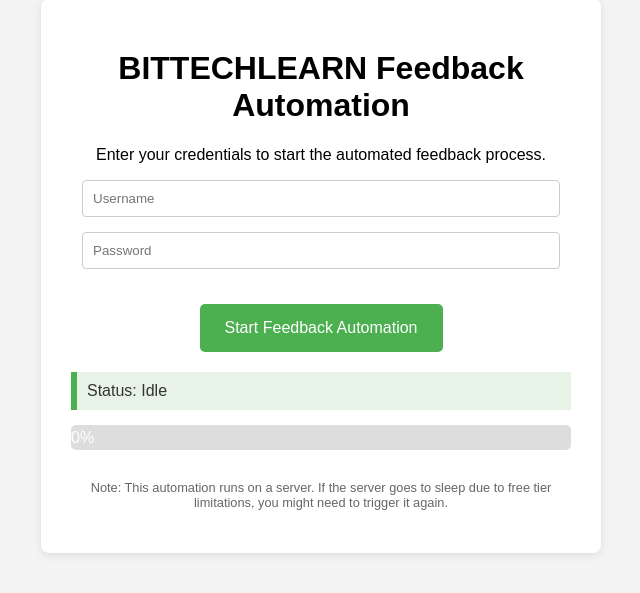
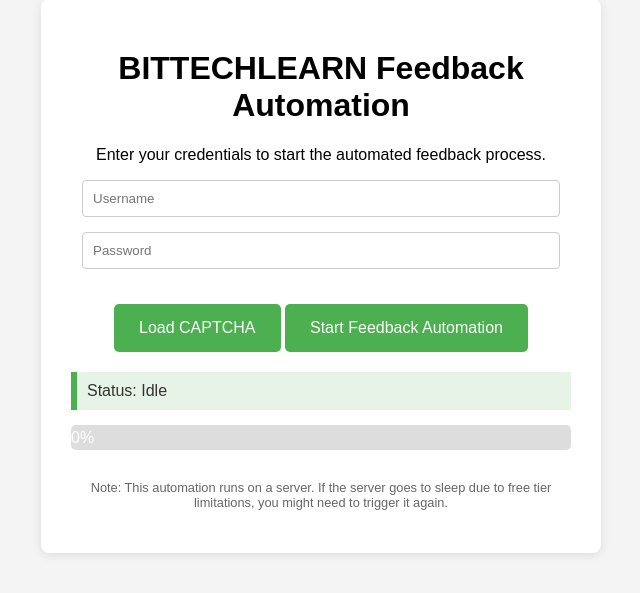
Before and after one commit to gkongit2/your-automation-app, a Flask app: page / in a window 1280 px wide. Shown: the part 51-644 px from the top of the page, without its empty margins (319-959 px from the left). Run offline with Flask 3, Linux system fonts and the light colour scheme.

Commit message:
deal with captcha

```diff
--- a/app.py
+++ b/app.py
@@ -1,4 +1,4 @@
-from flask import Flask, request, jsonify, render_template
+from flask import Flask, request, jsonify, render_template, send_file
 from selenium import webdriver
 from selenium.webdriver.common.by import By
 from selenium.webdriver.support.ui import WebDriverWait
@@ -15,7 +15,7 @@ automation_status = {"message": "Idle", "progress": 0}
 
 # Function to run the Selenium automation
 # Now accepts username and password as arguments
-def run_feedback_automation_task(username, password):
+def run_feedback_automation_task(username, password, captcha):
     global automation_status
     automation_status = {"message": "Starting automation...", "progress": 5}
 
@@ -34,15 +34,23 @@ def run_feedback_automation_task(username, password):
 
         # --- Automated Login Steps ---
         # Replace 'username_id', 'password_id', 'login_button_id' with actual IDs from the website
-        username_field = wait.until(EC.presence_of_element_located((By.ID, "txtUserName")))
+        username_field = wait.until(EC.presence_of_element_located((By.ID, "TXTUSN")))
         username_field.send_keys(username)
         print("Entered username.")
 
-        password_field = wait.until(EC.presence_of_element_located((By.ID, "txtPassword")))
+        password_field = wait.until(EC.presence_of_element_located((By.ID, "TXTPASSWORD")))
         password_field.send_keys(password)
         print("Entered password.")
 
-        login_button = wait.until(EC.element_to_be_clickable((By.ID, "btnLogin")))
+        wait.until(EC.element_to_be_clickable((By.ID, "BTN_GetCaptcha0"))).click()
+        time.sleep(2)
+        captcha_element = wait.until(EC.presence_of_element_located((By.ID, "Image2")))
+        captcha_element.screenshot("static/captcha.png")
+
+        captcha_field = wait.until(EC.presence_of_element_located((By.ID, "txtVerificationCode")))
+        captcha_field.send_keys(captcha)
+
+        login_button = wait.until(EC.element_to_be_clickable((By.ID, "btn_Login")))
         login_button.click()
         print("Clicked login button.")
 
@@ -128,11 +136,12 @@ def start_automation():
     data = request.get_json()
     username = data.get('username')
     password = data.get('password')
+    captcha = data.get('captcha')
 
     if not username or not password:
         return jsonify({"status": "error", "message": "Username and password are required."}), 400
 
-    threading.Thread(target=run_feedback_automation_task, args=(username, password)).start()
+    threading.Thread(target=run_feedback_automation_task, args=(username, password, captcha)).start()
     return jsonify({"status": "initiated", "message": "Automation started in background."})
 
 @app.route('/status', methods=['GET'])
@@ -143,5 +152,41 @@ def get_status():
 def index():
     return render_template('index.html')
 
+@app.route('/captcha')
+def serve_captcha():
+    return send_file("static/captcha.png", mimetype='image/png')
+
+@app.route('/prepare-captcha', methods=['POST'])
+def prepare_captcha():
+    data = request.get_json()
+    username = data.get('username')
+    password = data.get('password')
+
+    if not username or not password:
+        return jsonify({"status": "error", "message": "Username and password are required."}), 400
+
+    def capture_captcha():
+        chrome_options = Options()
+        chrome_options.add_argument("--headless")
+        chrome_options.add_argument("--no-sandbox")
+        chrome_options.add_argument("--disable-dev-shm-usage")
+        driver = webdriver.Chrome(options=chrome_options)
+        wait = WebDriverWait(driver, 60)
+        try:
+            driver.get("https://bitwebserver.bittechlearn.online:8084/Students/SubjectTeacher.aspx")
+            wait.until(EC.presence_of_element_located((By.ID, "TXTUSN"))).send_keys(username)
+            wait.until(EC.presence_of_element_located((By.ID, "TXTPASSWORD"))).send_keys(password)
+            wait.until(EC.element_to_be_clickable((By.ID, "BTN_GetCaptcha0"))).click()
+            time.sleep(2)
+            captcha_element = wait.until(EC.presence_of_element_located((By.ID, "Image2")))
+            captcha_element.screenshot("static/captcha.png")
+        except Exception as e:
+            print(f"CAPTCHA capture error: {e}")
+        finally:
+            driver.quit()
+
+    threading.Thread(target=capture_captcha).start()
+    return jsonify({"status": "preparing", "message": "CAPTCHA is being prepared, please wait a moment."})
+
 if __name__ == '__main__':
     app.run()
--- a/templates/index.html
+++ b/templates/index.html
@@ -82,6 +82,20 @@
       <div>
         <input type="password" id="password" placeholder="Password" required />
       </div>
+
+      <button id="loadCaptchaBtn">Load CAPTCHA</button>
+
+      <div id="captchaSection" style="display: none">
+        <p>Please enter the CAPTCHA:</p>
+        <img id="captchaImage" src="/captcha" alt="CAPTCHA" />
+        <input
+          type="text"
+          id="captchaText"
+          placeholder="Enter CAPTCHA"
+          required
+        />
+      </div>
+
       <button id="startAutomationBtn">Start Feedback Automation</button>
       <div id="statusMessage">Status: Idle</div>
       <div class="progress-bar-container">
@@ -99,6 +113,12 @@
     const passwordInput = document.getElementById("password");
     const statusDiv = document.getElementById("statusMessage");
     const progressBar = document.getElementById("progressBar");
+
+    const captchaSection = document.getElementById("captchaSection");
+    const captchaImage = document.getElementById("captchaImage");
+    const loadCaptchaBtn = document.getElementById("loadCaptchaBtn");
+    const captchaInput = document.getElementById("captchaText");
+
     let statusInterval;
 
     async function updateStatus() {
@@ -106,74 +126,102 @@
         const response = await fetch("/status");
         const data = await response.json();
         statusDiv.innerText = "Status: " + data.message;
-          if (data.status === "error") {
+
+        if (data.progress === -1) {
             statusDiv.classList.add("error");
-            clearInterval(statusInterval);
-          } else {
-            statusDiv.classList.remove("error");
-          }
-
-          let progress = data.progress;
-          if (progress === -1) {
             progressBar.style.width = "100%";
             progressBar.style.backgroundColor = "#dc3545";
             progressBar.innerText = "Error!";
             clearInterval(statusInterval);
             startBtn.disabled = false;
-          } else {
-            progressBar.style.width = progress + "%";
-            progressBar.style.backgroundColor = "#04AA6D";
-            progressBar.innerText = progress + "%";
-            if (progress === 100) {
+            return;
+        }
+
+        statusDiv.classList.remove("error");
+        progressBar.style.width = data.progress + "%";
+        progressBar.innerText = data.progress + "%";
+
+        if (data.progress === 100) {
+            clearInterval(statusInterval);
+            startBtn.disabled = false;
+        }
+        } catch (err) {
+        statusDiv.innerText = "Error fetching status: " + err.message;
+        statusDiv.classList.add("error");
         clearInterval(statusInterval);
         startBtn.disabled = false;
         }
     }
-        } catch (error) {
-          statusDiv.innerText = "Error fetching status: " + error.message;
+
+    loadCaptchaBtn.addEventListener("click", async () => {
+        const username = usernameInput.value.trim();
+        const password = passwordInput.value.trim();
+
+        if (!username || !password) {
+        statusDiv.innerText = "Please enter username and password first.";
         statusDiv.classList.add("error");
-          clearInterval(statusInterval);
-          startBtn.disabled = false;
-          console.error("Error fetching status:", error);
-        }
+        return;
         }
 
-      startBtn.addEventListener("click", async function () {
-        const username = usernameInput.value;
-        const password = passwordInput.value;
+        loadCaptchaBtn.disabled = true;
+        statusDiv.innerText = "Preparing CAPTCHA...";
+        statusDiv.classList.remove("error");
 
-        if (!username || !password) {
-          statusDiv.innerText = "Please enter both username and password.";
+        const response = await fetch("/prepare-captcha", {
+        method: "POST",
+        headers: { "Content-Type": "application/json" },
+        body: JSON.stringify({ username, password }),
+        });
+
+        const data = await response.json();
+        if (data.status === "preparing") {
+        setTimeout(() => {
+            captchaImage.src = "/captcha?" + new Date().getTime(); // Cache-buster
+            captchaSection.style.display = "block";
+            statusDiv.innerText = "CAPTCHA loaded. Enter the text to continue.";
+            loadCaptchaBtn.disabled = false;
+        }, 3000); // allow enough time for captcha to render
+        } else {
+        statusDiv.innerText = "Failed to prepare CAPTCHA.";
+        statusDiv.classList.add("error");
+        loadCaptchaBtn.disabled = false;
+        }
+    });
+
+    startBtn.addEventListener("click", async () => {
+        const username = usernameInput.value.trim();
+        const password = passwordInput.value.trim();
+        const captcha = captchaInput.value.trim();
+
+        if (!username || !password || !captcha) {
+        statusDiv.innerText = "All fields including CAPTCHA are required.";
         statusDiv.classList.add("error");
         return;
         }
 
         startBtn.disabled = true;
-        statusDiv.innerText = "Starting automation... Please wait.";
+        statusDiv.innerText = "Starting automation...";
         statusDiv.classList.remove("error");
+
+        const response = await fetch("/start-automation", {
+        method: "POST",
+        headers: { "Content-Type": "application/json" },
+        body: JSON.stringify({ username, password, captcha }),
+        });
+
+        const data = await response.json();
+        if (data.status === "initiated") {
+        statusDiv.innerText = "Automation started. Please wait...";
         progressBar.style.width = "0%";
         progressBar.innerText = "0%";
-
-        try {
-          const response = await fetch("/start-automation", {
-            method: "POST",
-            headers: {
-              "Content-Type": "application/json",
-            },
-            body: JSON.stringify({ username: username, password: password }), // Send credentials
-          });
-          const data = await response.json();
-          statusDiv.innerText = "Automation initiated: " + data.message;
         statusInterval = setInterval(updateStatus, 3000);
-        } catch (error) {
-          statusDiv.innerText = "Error initiating automation: " + error.message;
+        } else {
+        statusDiv.innerText = "Error: " + data.message;
         statusDiv.classList.add("error");
         startBtn.disabled = false;
-          console.error("Error initiating automation:", error);
         }
     });
+    </script>
 
-      updateStatus(); // Initial status update
-    </script>
   </body>
 </html>
```
Lines whose indentation alone changed are shown as unchanged.
